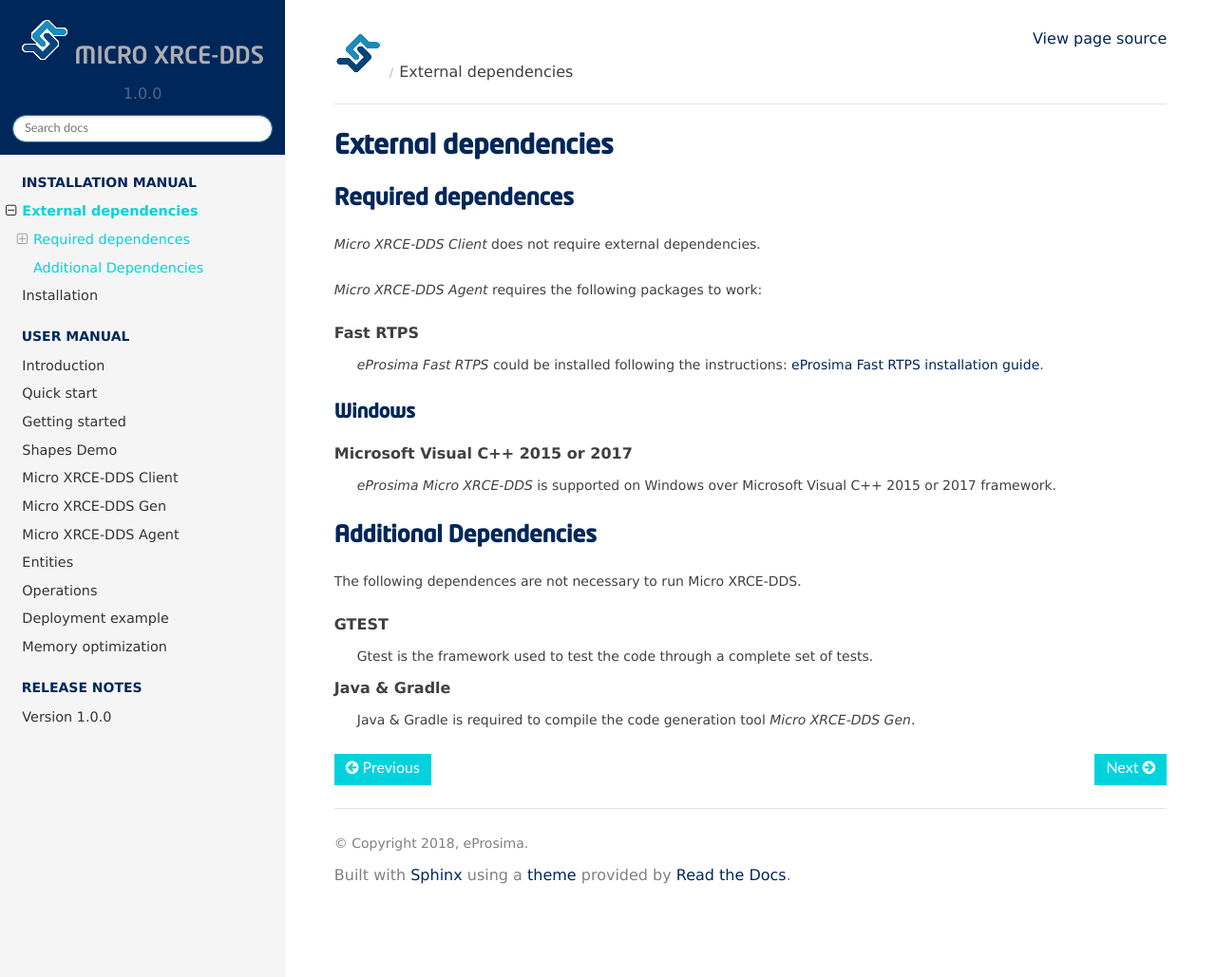
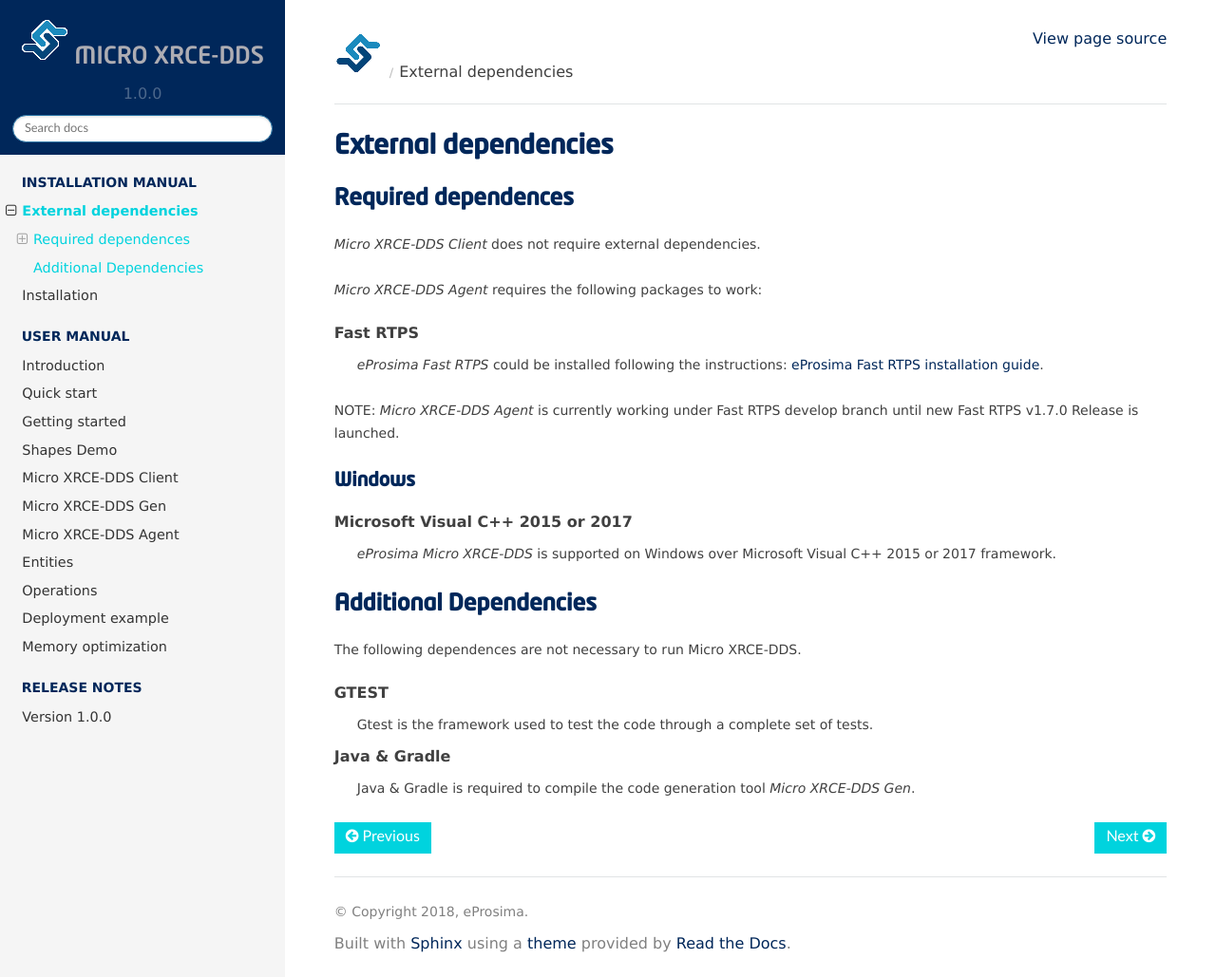
Before and after one commit to eProsima/Micro-XRCE-DDS-docs, a Sphinx documentation site: the page built from docs/dependencies.rst, in a window 1280 px wide and 1029 px high. Shown: the whole window at 95% size. Built offline with Sphinx 7.4.7 and the Read the Docs theme 2.0.0, drawn with Linux system fonts in a browser that asks for light colours.

Commit message:
Refs #3599. Added Fast RTPS version note. (#20)

```diff
--- a/docs/dependencies.rst
+++ b/docs/dependencies.rst
@@ -10,6 +10,8 @@
 Fast RTPS
     *eProsima Fast RTPS* could be installed following the instructions:
     `eProsima Fast RTPS installation guide <http://eprosima-fast-rtps.readthedocs.io/en/latest/index.html#installation>`_.
+
+NOTE: *Micro XRCE-DDS Agent* is currently working under Fast RTPS develop branch until new Fast RTPS v1.7.0 Release is launched.
 
 Windows
 ~~~~~~~
```
